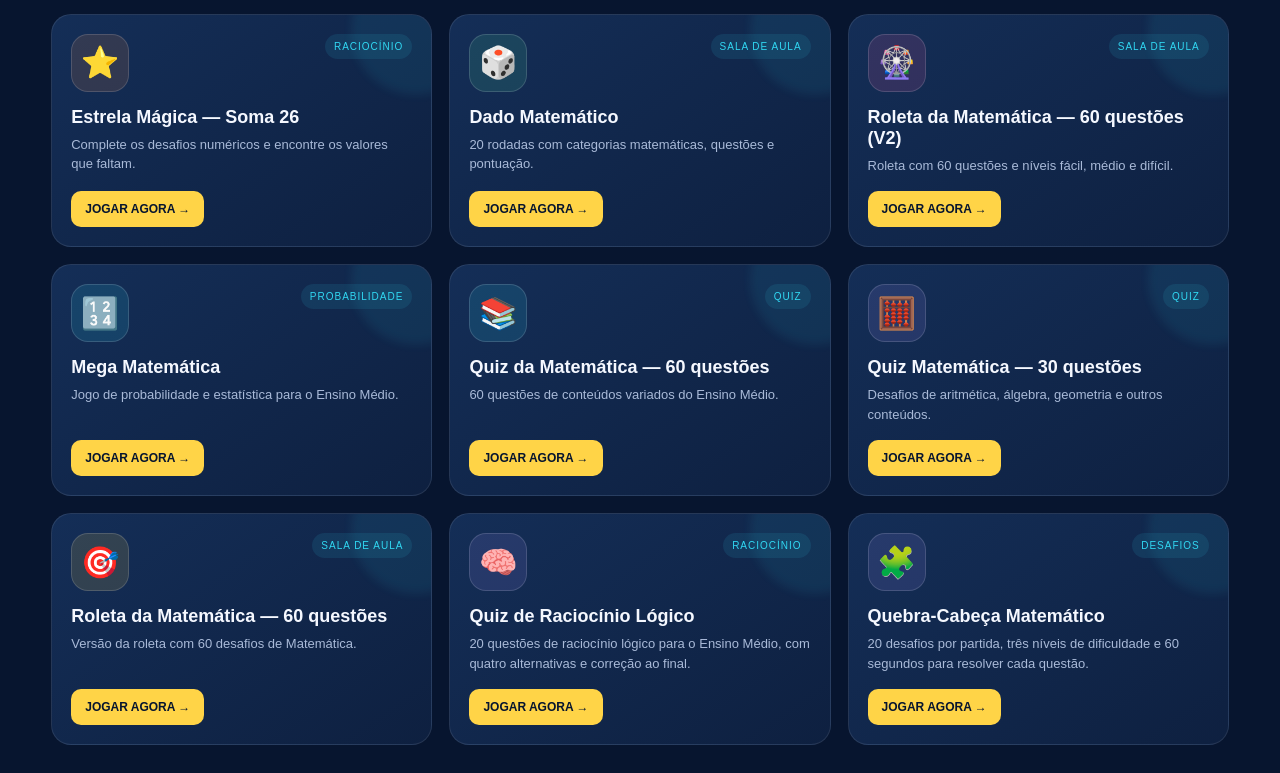
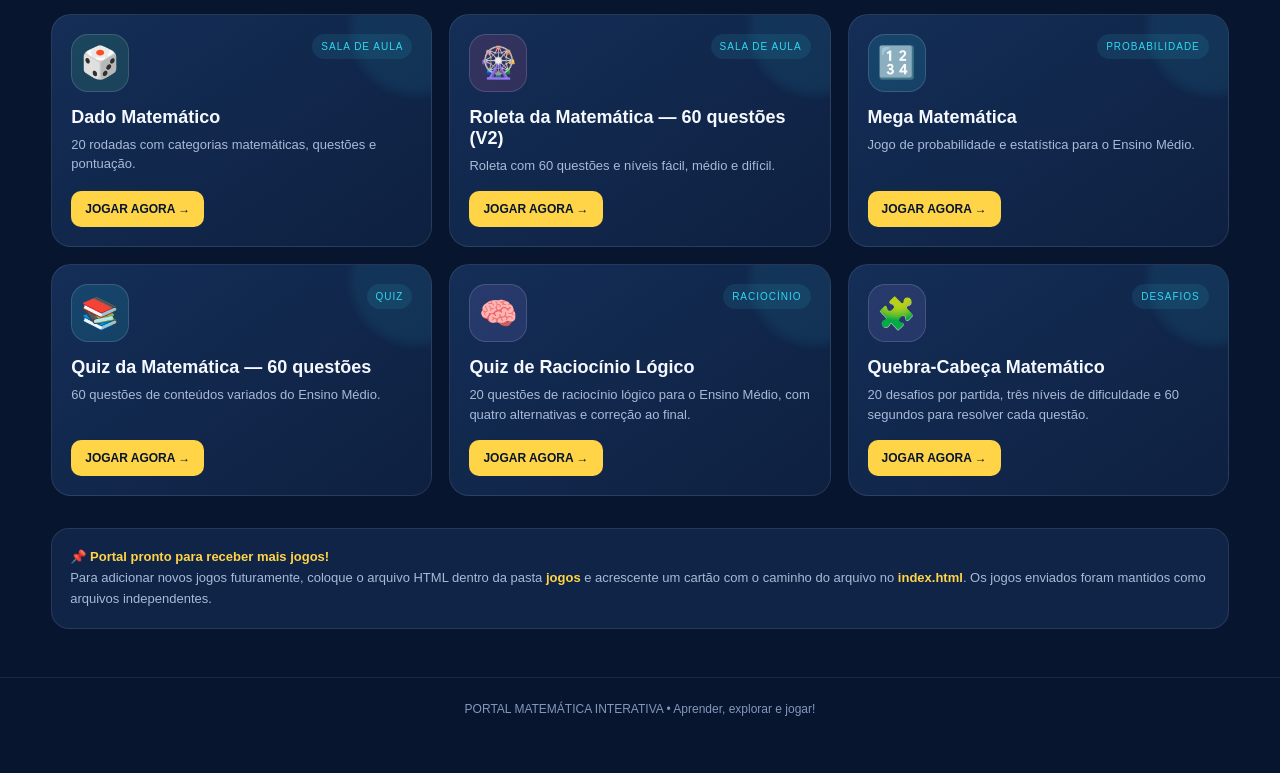
Before and after one commit to andersoncandido-blip/jogos-matematicos, a plain HTML site: page index.html in a window 1280 px wide. Shown: the part 1007-1780 px from the top of the page. After the commit the page ends 1747 px from the top, so only its background shows below. Drawn offline with Linux system fonts and the light colour scheme.

Commit message:
Update index.html

```diff
--- a/index.html
+++ b/index.html
@@ -45,10 +45,7 @@ footer{margin-top:48px;padding:24px;text-align:center;color:#8398bc;border-top:1
       <div class="card-top"><div class="game-icon pink">🧩</div><span class="tag">Quiz</span></div>
       <h3>Quiz: Charadas de Matemática</h3><p>Desafios de raciocínio com pontuação e resultado final.</p><a class="play" href="jogos/quiz-charadas.html">JOGAR AGORA <span>→</span></a>
     </article>
-<article class="card" data-category="raciocinio" data-name="estrela mágica — soma 26">
-      <div class="card-top"><div class="game-icon orange">⭐</div><span class="tag">Raciocínio</span></div>
-      <h3>Estrela Mágica — Soma 26</h3><p>Complete os desafios numéricos e encontre os valores que faltam.</p><a class="play" href="jogos/estrela-magica.html">JOGAR AGORA <span>→</span></a>
-    </article>
+
 <article class="card" data-category="sala" data-name="dado matemático">
       <div class="card-top"><div class="game-icon green">🎲</div><span class="tag">Sala de aula</span></div>
       <h3>Dado Matemático</h3><p>20 rodadas com categorias matemáticas, questões e pontuação.</p><a class="play" href="jogos/dado-matematico.html">JOGAR AGORA <span>→</span></a>
@@ -65,14 +62,8 @@ footer{margin-top:48px;padding:24px;text-align:center;color:#8398bc;border-top:1
       <div class="card-top"><div class="game-icon cyan">📚</div><span class="tag">Quiz</span></div>
       <h3>Quiz da Matemática — 60 questões</h3><p>60 questões de conteúdos variados do Ensino Médio.</p><a class="play" href="jogos/quiz-matematica-60.html">JOGAR AGORA <span>→</span></a>
     </article>
-<article class="card" data-category="quiz" data-name="quiz matemática — 30 questões">
-      <div class="card-top"><div class="game-icon purple">🧮</div><span class="tag">Quiz</span></div>
-      <h3>Quiz Matemática — 30 questões</h3><p>Desafios de aritmética, álgebra, geometria e outros conteúdos.</p><a class="play" href="jogos/quiz-matematica-30.html">JOGAR AGORA <span>→</span></a>
-    </article>
-<article class="card" data-category="sala" data-name="roleta da matemática — 60 questões">
-      <div class="card-top"><div class="game-icon yellow">🎯</div><span class="tag">Sala de aula</span></div>
-      <h3>Roleta da Matemática — 60 questões</h3><p>Versão da roleta com 60 desafios de Matemática.</p><a class="play" href="jogos/roleta-matematica.html">JOGAR AGORA <span>→</span></a>
-    </article>
+
+
 
 <article class="card" data-category="raciocinio" data-name="quiz de raciocínio lógico ensino médio">
       <div class="card-top"><div class="game-icon purple">🧠</div><span class="tag">Raciocínio</span></div>
```
